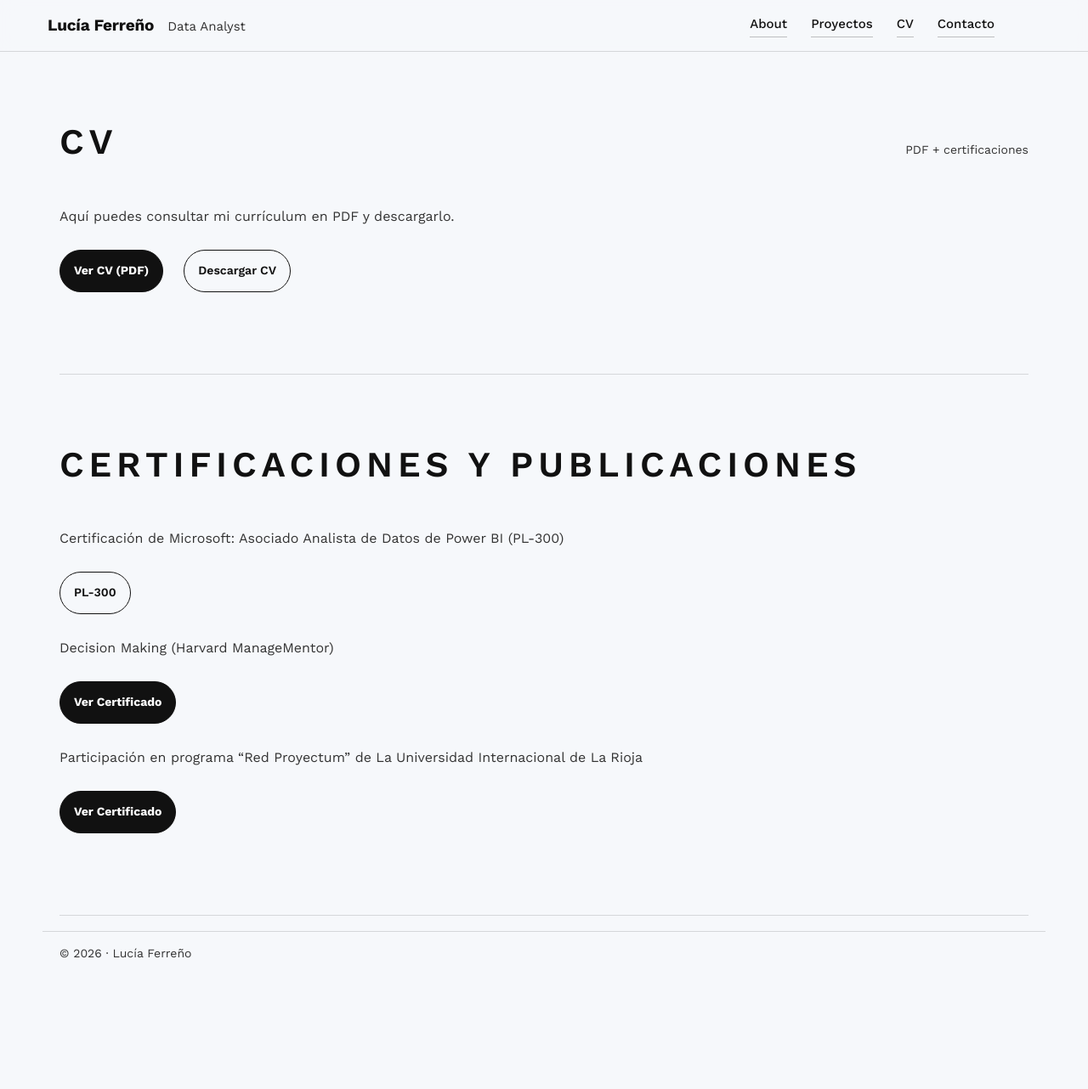
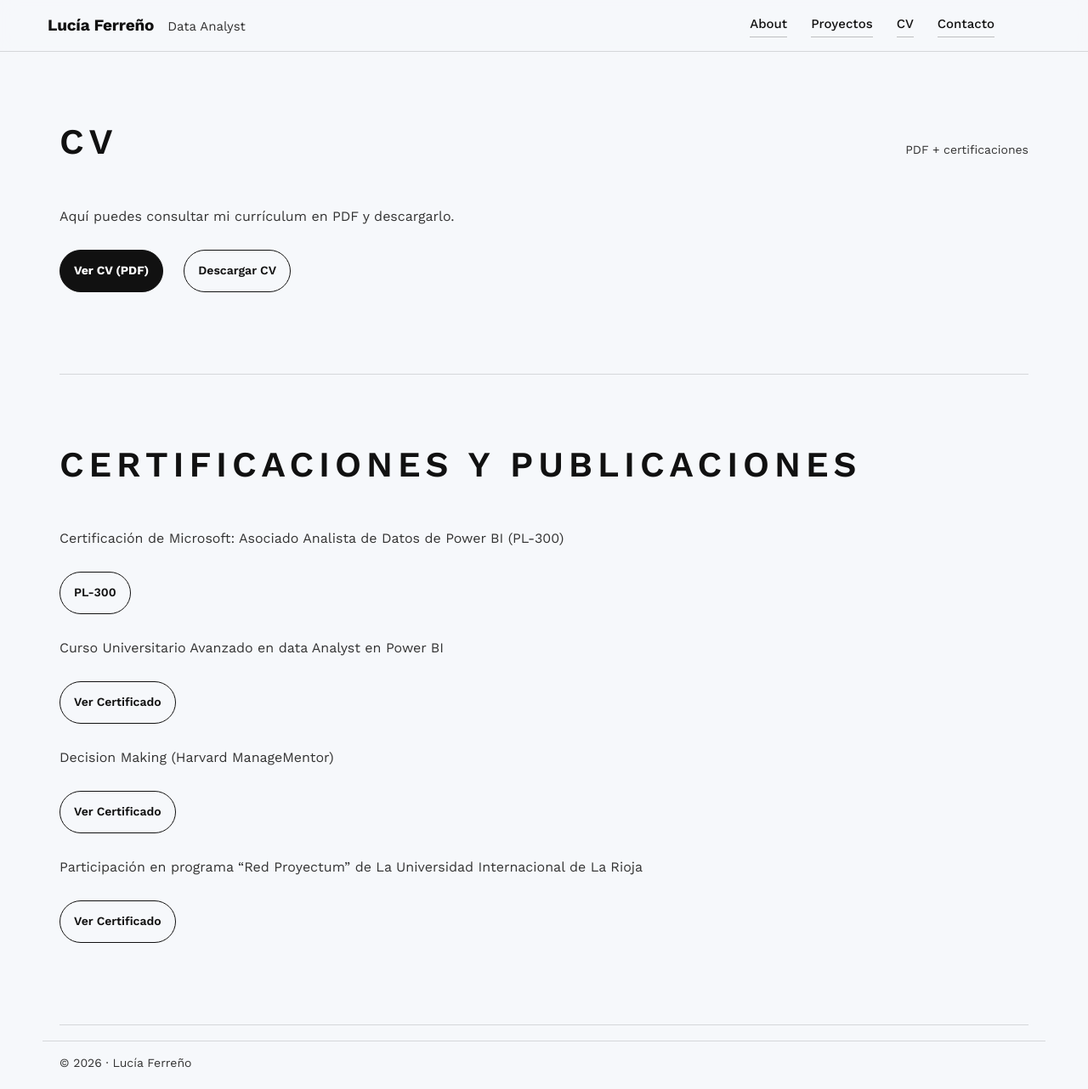
Before and after one commit to lucia-ferreno-pico/Portfolio, a Jekyll site: the page built from cv.md, in a window 1280 px wide and 1282 px high. Shown: the whole window at 85% size. Built offline with Jekyll 4.4.1, drawn with Linux system fonts in a browser that asks for light colours.

Commit message:
Update cv.md

```diff
--- a/cv.md
+++ b/cv.md
@@ -29,15 +29,21 @@ permalink: /cv/
     <a class="btn" href="https://learn.microsoft.com/api/credentials/share/es-es/luciaferrenopico-9943/D15B2D91C08BD62B?sharingId=1CE9A7D4EED2BA72" target="_blank" rel="noopener noreferrer">PL-300</a>
   </div>
 
+    <p>Curso Universitario Avanzado en data Analyst en Power BI</p>
+
+  <div class="cta">
+   <a class="btn" href="{{ '/Curso_PowerBI.pdf' | relative_url }}" rel="noopener noreferrer">Ver Certificado</a>
+  </div>
+
   <p>Decision Making (Harvard ManageMentor)</p>
 
   <div class="cta">
-    <a class="btn btn--primary" href="{{ '/certificado de harvarddecision_making.pdf' | relative_url }}" rel="noopener noreferrer">Ver Certificado</a>
+    <a class="btn" href="{{ '/certificado de harvarddecision_making.pdf' | relative_url }}" rel="noopener noreferrer">Ver Certificado</a>
   </div>
 
    <p>Participación en programa “Red Proyectum” de La Universidad Internacional de La Rioja</p>
 
   <div class="cta">
-    <a class="btn btn--primary" href="{{ '/red_proyectum.pdf' | relative_url }}" rel="noopener noreferrer">Ver Certificado</a>
+    <a class="btn" href="{{ '/red_proyectum.pdf' | relative_url }}" rel="noopener noreferrer">Ver Certificado</a>
   </div>
 </section>
```
